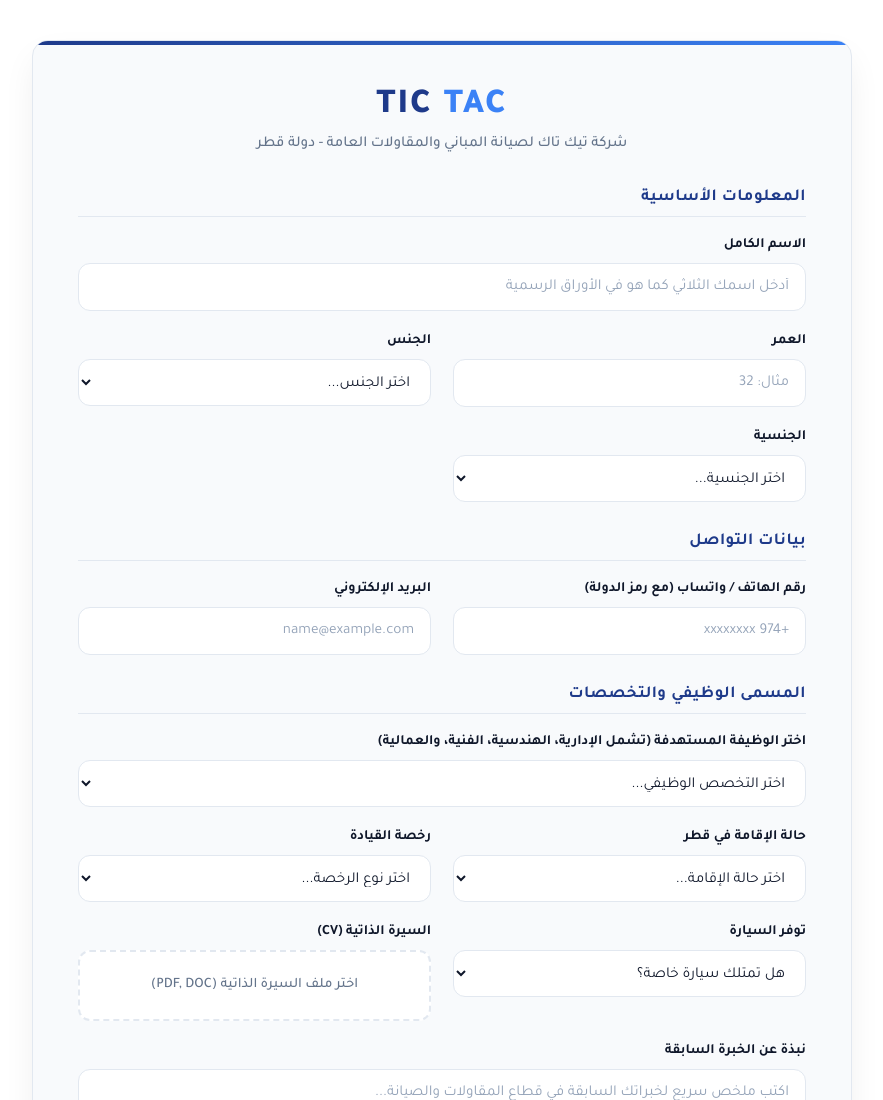
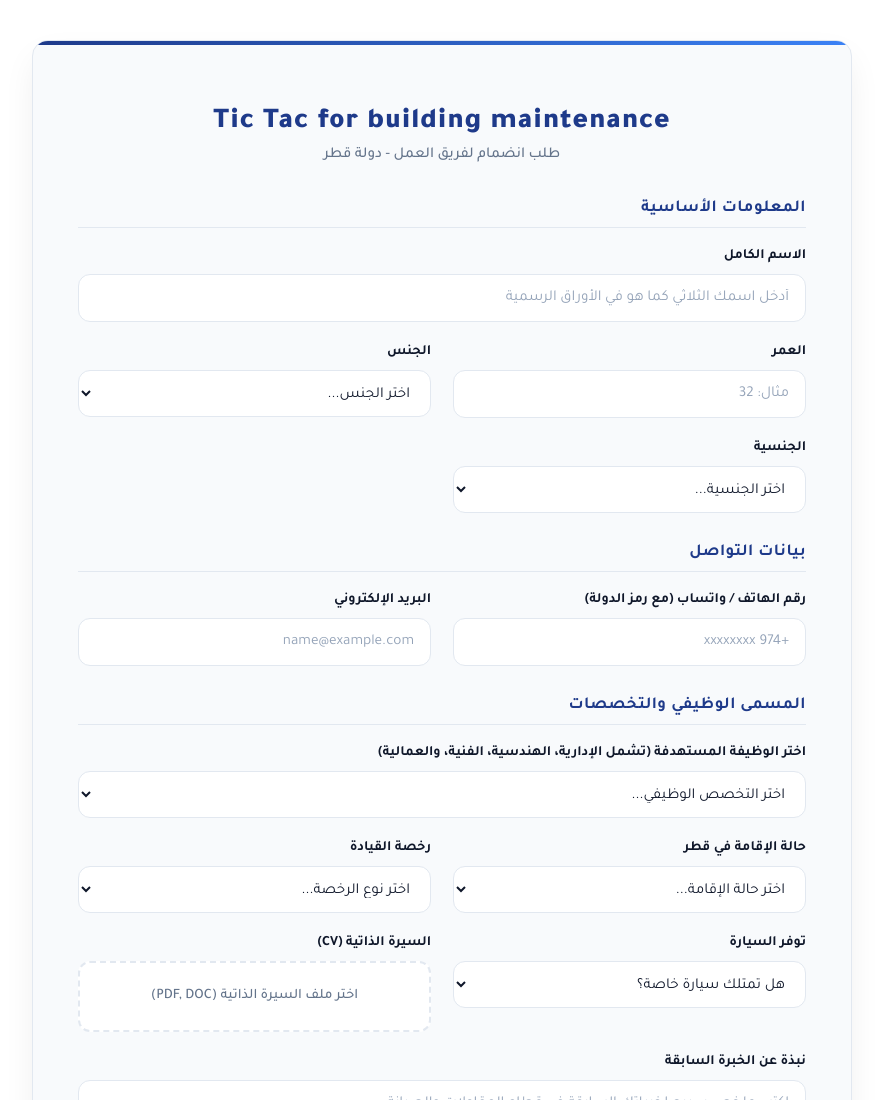
Before and after one commit to tictac-qatar/-, a plain HTML site: page index.html in a window 1280 px wide. Shown: the top 1100 px of the page, without its empty margins (198-1081 px from the left). Drawn offline with Linux system fonts and the light colour scheme.

Commit message:
Update index.html

```diff
--- a/index.html
+++ b/index.html
@@ -61,15 +61,11 @@
         }
 
         .brand-logo-text {
-            font-size: 2.2rem;
+            font-size: 1.8rem;
             font-weight: 900;
             color: #1e3a8a;
-            letter-spacing: 2px;
+            letter-spacing: 1px;
             margin-bottom: 6px;
-        }
-
-        .brand-logo-text span {
-            color: #3b82f6;
         }
 
         .brand-header p {
@@ -244,8 +240,8 @@
 
 <div class="form-container">
     <div class="brand-header">
-        <div class="brand-logo-text">TIC <span>TAC</span></div>
-        <p>شركة تيك تاك لصيانة المباني والمقاولات العامة - دولة قطر</p>
+        <h1 class="brand-logo-text">Tic Tac for building maintenance</h1>
+        <p>طلب انضمام لفريق العمل - دولة قطر</p>
     </div>
 
     <form id="jobForm" onsubmit="submitApplication(event)">
@@ -349,7 +345,6 @@
                 <select id="iqamaStatus" required>
                     <option value="">اختر حالة الإقامة...</option>
                     <option value="إقامة قابلة للتحويل مع تصريح">إقامة قابلة للتحويل مع تصريح</option>
-                    <option value="إقامة حرة / سارية">إقامة حرة / سارية</option>
                     <option value="زيارة / تأشيرة مؤقتة">زيارة / تأشيرة مؤقتة</option>
                     <option value="خارج الدولة (تأشيرة جديدة)">خارج الدولة (تأشيرة جديدة)</option>
                 </select>
```
